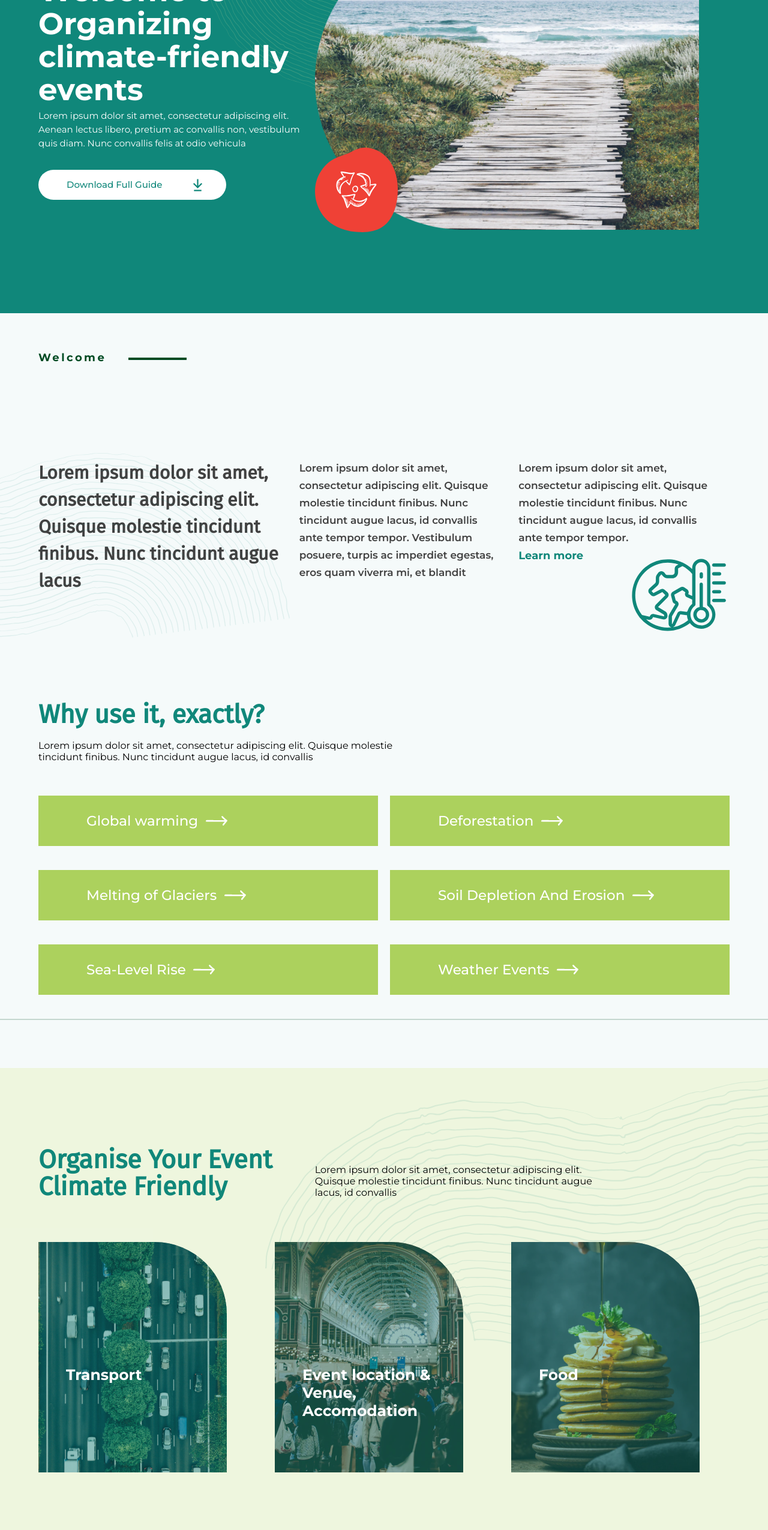
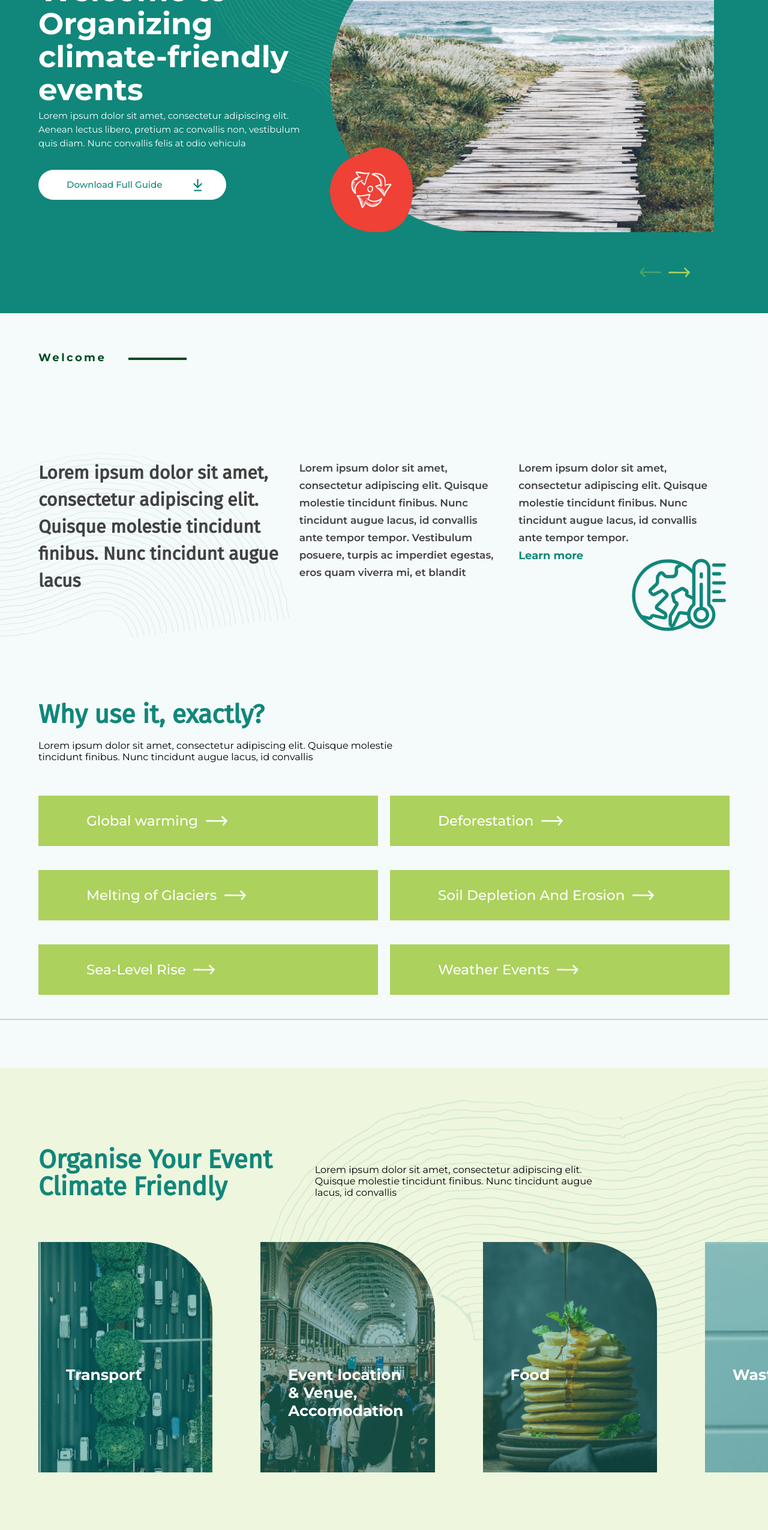
Before and after one commit to BRIGHT-full-service-digital-agency/climate-website, a website with bundled scripts: page index.html in a window 1280 px wide. Shown: the part 240-2790 px from the top of the page at 60% size. Built offline with nearby package versions, Linux system fonts and the light colour scheme.

Commit message:
completed first section and almost done with fourth row

```diff
--- a/index.html
+++ b/index.html
@@ -118,6 +118,10 @@
                             </div>
                         </div>
                     </div>
+                    <div class="buttons">
+                        <div class="swiper-button-next"><img src="pictures/Vector (6).svg"></div>
+                        <div class="swiper-button-prev"><img src="pictures/Vector (6).svg"></div>
+                    </div>
                 </div>
             </div>
         </section>
@@ -201,6 +205,7 @@
                     <div class="second-header-text-col">
                         <p>Lorem ipsum dolor sit amet, consectetur adipiscing elit. Quisque molestie tincidunt finibus. Nunc tincidunt augue lacus, id convallis</p>
                     </div>
+                    <div class="swiper-row">
                         <div class="picture-row swiper swiper1">
                             <div class="swiper-wrapper">
                                 <div class="col swiper-slide">
@@ -233,6 +238,7 @@
                                 </div>
                             </div>
                             <div class="swiper-scrollbar swiper-scrollbar1"></div>
+                        </div>
                     </div>
                 </div>
             </div>
@@ -317,7 +323,7 @@
         </section>
         <footer class="pageFooter">
             <div class="wrap">
-                <div class="row">
+                <div class="row wrapperWidth">
                     <div class="logo-col">
                         <img alt="logo" src="pictures/Vector.svg">
                     </div>
--- a/src/js/app.js
+++ b/src/js/app.js
@@ -79,7 +79,7 @@ const swiper1 = new Swiper('.swiper1', {
   direction: 'horizontal',
   breakpoints: {
     1200: {
-      slidesPerView: 3,
+      slidesPerView: 3.5,
       spaceBetween: 30,
     },
     850: {
@@ -102,4 +102,17 @@ const swiper2 = new Swiper('.swiper2', {
   freeMode: true,
   direction: 'horizontal',
   slidesPerView: 1,
+  spaceBetween: 50,
+  navigation: {
+    nextEl: ".swiper-button-next",
+    prevEl: ".swiper-button-prev",
+  },
 });
+
+setTimeout(function (){
+  debugger
+  var slider = document.getElementsByClassName("swiper-scrollbar-horizontal")
+  var example = document.getElementsByClassName("wrapperWidth")
+  slider[0].style.width = example[0].style.width
+
+}, 400)
--- a/src/sass/_header.scss
+++ b/src/sass/_header.scss
@@ -10,10 +10,10 @@
         align-items: center;
     }
     button{
+        background: #ACD15D;
         cursor: pointer;
         border: 0px;
         color: #FFFFFF;
-        background: #ACD15D;
         border-radius: 50px;
         height: 50px;
         width: 232px;
@@ -58,7 +58,7 @@
     }
     .col-menu{
         align-content: center;
-        @media screen and (max-width: 1204px){
+        @media screen and (max-width: 1221px){
             display: none;
         }
     }
@@ -104,11 +104,12 @@
     }
     .CTAbutton{
         border: 0px;
-        @media screen and (max-width: 1204px){
+        @media screen and (max-width: 1221px){
             display: none;
         }
     }
     #openModal{
+        background: transparent;
         position: absolute;
         top: 20px;
         right: 50px;
@@ -118,10 +119,10 @@
         div {
             width: 30px;
             height: 3px;
-            background-color: black;
+            background-color: white;
             margin: 5px 20px;
         }
-        @media screen and (max-width: 1204px){
+        @media screen and (max-width: 1221px){
             display: block;
         }
         @media screen and (max-width: 400px){
--- a/src/sass/_typography.scss
+++ b/src/sass/_typography.scss
@@ -4,6 +4,7 @@ body, html  {
     overflow-x: hidden;
 }
 body {
+    position: relative;
     padding-top: 124px;
     @media screen and (max-width: 400px) {
         padding-top: 75px;
--- a/src/sass/bloki/_firstSection.scss
+++ b/src/sass/bloki/_firstSection.scss
@@ -7,6 +7,25 @@
     overflow: hidden;
     background: #10877A;
     z-index: 5;
+    .swiper-button-next{
+        margin-right: 125px;
+        top: calc(100% - 68px);
+        &::after{
+            display: none;
+        }
+
+    }
+    .swiper-button-prev{
+        margin-left: calc(100% - (190px + 29px));
+        transform: rotate(180deg);
+        top: calc(100% - 68px);
+        &::after{
+            display: none;
+        }
+    }
+    .row {
+        width: calc(100% + ((100vw - 100%) / 2));
+    }
     .swiper-slide {
         overflow: hidden;
         display: flex;
@@ -70,7 +89,7 @@
         border-radius: 368.5px;
     }
     .col-image{
-        width: 60%;
+        width: 50%;
         position: relative;
         @media screen and (max-width: 1200px) {
             width: 100%;
@@ -98,7 +117,8 @@
             }
         }
         .background-img{
-            overflow: hidden;
+            overflow: visible;
+            height: 100%;
             width: 50vw;
             @media screen and (max-width: 1200px) {
                 width: 100%;
@@ -153,6 +173,7 @@
             font-size: 15px;
             line-height: 30px;
             color: #10877A;
+
         }
 
     }
--- a/src/sass/bloki/_fourthSection.scss
+++ b/src/sass/bloki/_fourthSection.scss
@@ -9,6 +9,7 @@
         position: absolute;
         overflow: hidden;
     }
+
     overflow: hidden;
     width: 100%;
     background: rgba(172, 209, 93, 0.2);
@@ -23,17 +24,16 @@
         line-height: 45px;
         color: #10877A;
     }
+    .swiper-row{
+        position: relative;
+        width: calc(100% + ((100vw - 100%) / 2));
+    }
     .picture-row{
         padding-bottom: 153px;
         padding-top: 70px;
         display: flex;
-        width: 100vw;
         margin-left: -50px;
         flex-wrap: nowrap;
-        @media screen and (max-width: 1549px) {
-            flex-wrap: wrap;
-            width: 100%;
-        }
         .swiper-scrollbar{
             margin-bottom: 87px;
             position: absolute;
@@ -41,14 +41,12 @@
             bottom: 3px;
             z-index: 50;
             height: 5px;
-            width: calc(100% - 50px);
             .swiper-scrollbar-drag{
                 background-color: #10877A;
             }
         }
         .col {
             position: relative;
-            width: 25vw;
             padding-left: 50px;
             @media screen and (max-width: 1549px) {
                 padding-bottom: 40px;
```
Also changed, not shown: dist/app.css, dist/app.js, pictures/Vector (6).svg (added), pictures/Vector (7).svg (added), src/sass/app.scss (line endings or trailing spaces). Lines whose indentation alone changed are shown as unchanged.
